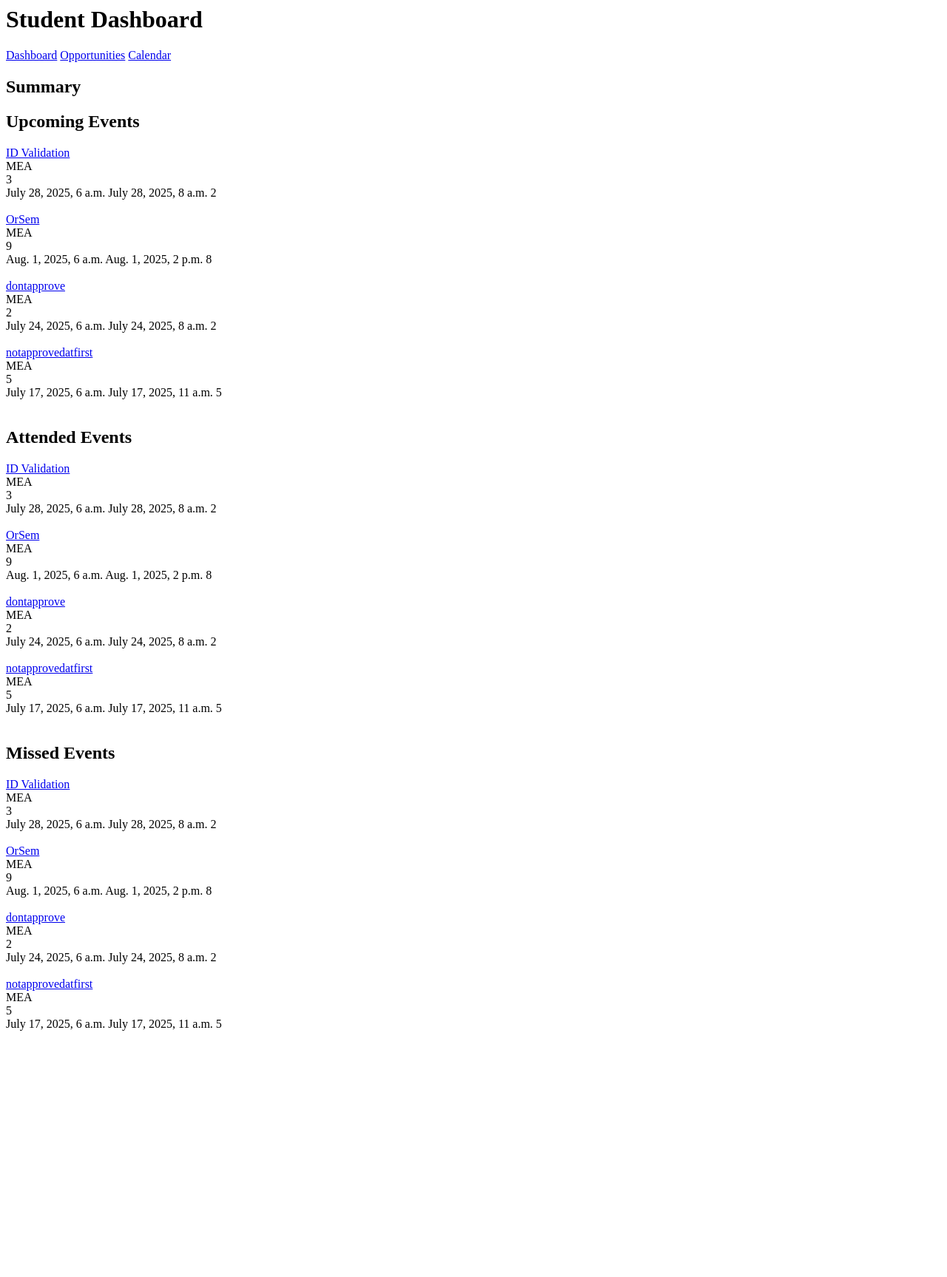
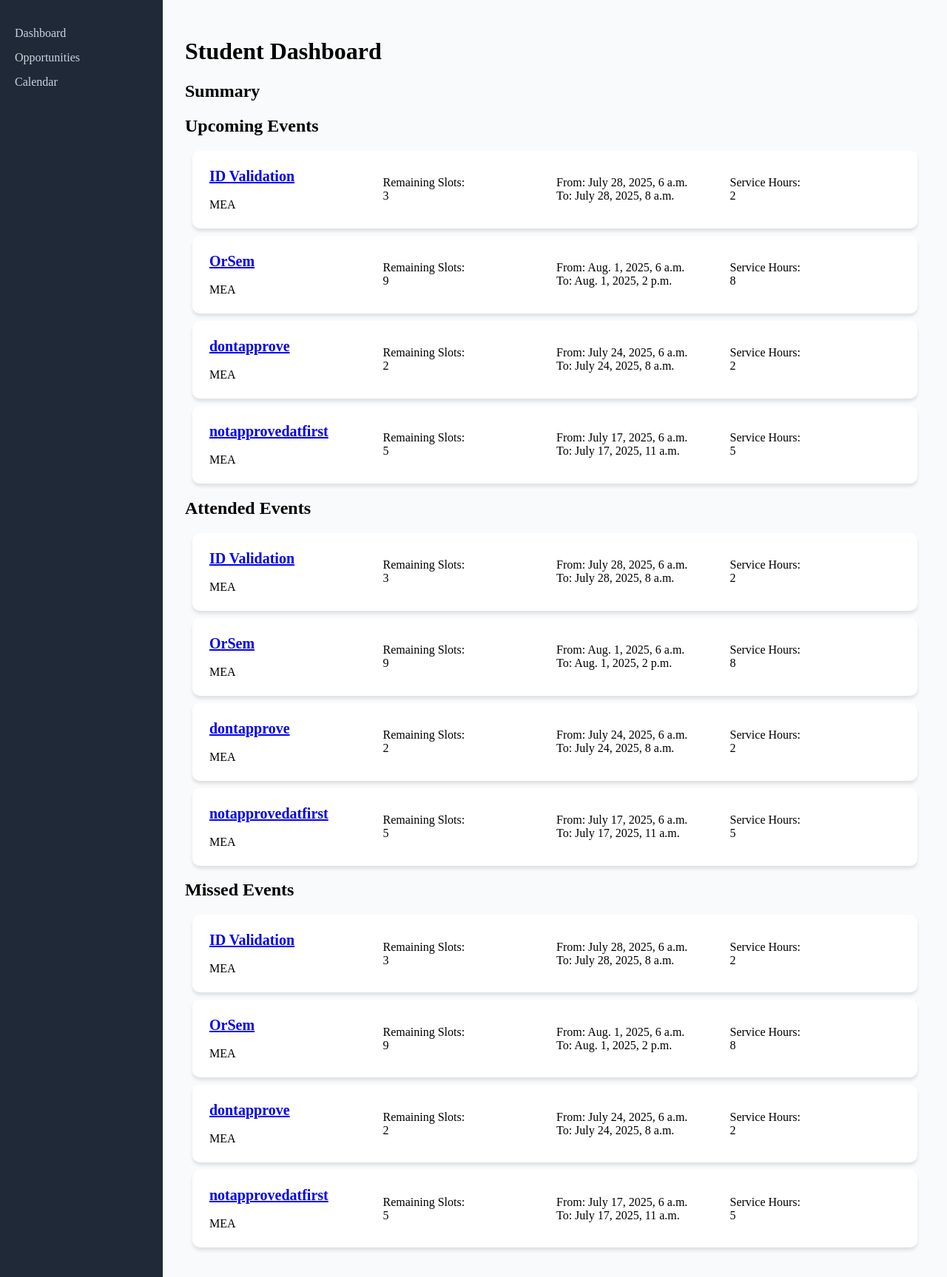
Before and after one commit to lmmtolin/004_itmgt25_project, a Django app: template servicehourstracker/core/templates/core/student_dashboard.html in a window 1280 px wide. Shown: the whole page at 74% size. Run offline with Django 5.2, Linux system fonts and the light colour scheme; the template is opened without the code that fills it: values that come from a table or form of the project are taken from there, others are empty; data comes from the database, SQL or seed files in the repository.

Commit message:
update student dashboard

```diff
--- a/servicehourstracker/core/templates/core/student_dashboard.html
+++ b/servicehourstracker/core/templates/core/student_dashboard.html
@@ -1,55 +1,205 @@
+<style>
+  body {
+  margin: 0;
+  font-family: Karla;
+  display: flex;
+}
+
+/* Sidebar styling */
+.sidebar {
+  width: 220px;
+  height: 100vh;
+  background-color: #1f2937;
+  color: #fff;
+  padding: 20px;
+  box-sizing: border-box;
+  position: fixed;
+}
+
+.sidebar h2 {
+  margin-top: 0;
+  font-size: 24px;
+  margin-bottom: 20px;
+}
+
+.sidebar ul {
+  list-style-type: none;
+  padding: 0;
+}
+
+.sidebar ul li {
+  margin: 15px 0;
+}
+
+.sidebar ul li a {
+  color: #cbd5e0;
+  text-decoration: none;
+  font-size: 16px;
+  display: block;
+  transition: 0.3s;
+}
+
+.sidebar ul li a:hover {
+  color: #fff;
+}
+
+/* Main content area */
+.main-content {
+  margin-left: 220px;
+  padding: 30px;
+  flex-grow: 1;
+  background-color: #f9fafb;
+  height: 100vh;
+  box-sizing: border-box;
+  overflow-y: scroll;
+}
+
+.hours-summary {
+  width:100%;
+}
+
+.hours-summary td{
+  text-align: center;
+  align-content: center ;
+}
+
+.hours-summary .cell{
+  background-color: white;
+  padding: 40px;
+  border-radius: 10px;
+  width: 300px;
+  box-shadow: 0 4px 4px rgba(0, 0, 0, 0.1);
+  text-align: center;
+  font-size: 40;
+  font-weight:bold;
+  margin: auto;
+}
+
+.event_cell {
+  background-color: white;
+  padding: 20px;
+  border-radius: 10px;
+  box-shadow: 0 4px 4px rgba(0, 0, 0, 0.1);
+  margin: 10px;
+}
+
+.event_cell #event-name{
+  font-weight: bold;
+  font-size: 20px;
+}
+
+.per_event{
+  width: 100%;
+}
+.per_event td{
+  width: 200px;
+}
+</style>
+
+<body>
+
+<div class="sidebar">
+  <ul>
+  <li><a href="/student_dashboard">Dashboard</a></li>
+  <li><a href="/student_opportunities">Opportunities</a></li>
+  <li><a href="/student_calendar">Calendar</a></li>
+  </ul>
+</div>
+
+
+<div class="main-content">
   <h1>Student Dashboard</h1>
-<a href="/student_dashboard">Dashboard</a>
-<a href="/student_opportunities">Opportunities</a>
-<a href="/student_calendar">Calendar</a>
   <h2>Summary</h2>
   {% if student %}
-<div>
-  <label>Required Hours</label>
-  {{ student.required_service_hours }}
-</div>
-<div><label>Penalty Hours</label>{{ student.penalty_service_hours }}</div>
-<div><label>Completed Hours</label>{{ student.completed_service_hours }}</div>
+  <table class="hours-summary">
+    <tr>
+      <th>Required Hours</th>
+      <th>Penalty Hours</th>
+      <th>Completed Hours</th>
+    </tr>
+    <tr>
+      <td><div class="cell">{{ student.required_service_hours }}</div></td>
+      <td><div class="cell">{{ student.penalty_service_hours }}</div></td>
+      <td><div class="cell">{{ student.completed_service_hours }}</div></td>
+    </tr>
+  </table>
   {% endif %}
 
   <h2>Upcoming Events</h2>
   {% if events %}
     {% for event in events %}
-        <a href="student_opportunities_details/{{ event.id }}"><div>{{ event.name }}</div></a>
-        <div>{{ event.organizer.name }}</div>
-        <div>{{ event.remaining_slots }}</div>
-        {{ event.start_datetime }}
-        {{ event.end_datetime }}
-        {{ event.service_hours }}
-        <br/>
-        <br/>
+
+          <div class="event_cell">
+          <table class="per_event">
+          <tr>
+          <td>
+          <a href="student_opportunities_details/{{ event.id }}"><div id="event-name">{{ event.name }}</div></a>
+          <br>
+          <div id="event-organizer">{{ event.organizer.name }}</div></td>
+          <td><div id="event-slots">Remaining Slots: <br>{{ event.remaining_slots }}</div></td>
+          <td><div id="event-time">
+            From: {{ event.start_datetime }}
+            <br>
+            To: {{ event.end_datetime }}
+
+          <td>Service Hours: <br>{{ event.service_hours }}</td>
+            </div>
+          </td>
+          </tr>
+          </table>
+          </div>
+
     {% endfor %}
   {% endif%}
 
   <h2>Attended Events</h2>
   {% if attended_events %}
     {% for event in attended_events %}
-        <a href="student_opportunities_details/{{ event.id }}"><div>{{ event.name }}</div></a>
-        <div>{{ event.organizer.name }}</div>
-        <div>{{ event.remaining_slots }}</div>
-        {{ event.start_datetime }}
-        {{ event.end_datetime }}
-        {{ event.service_hours }}
-        <br/>
-        <br/>
+          <div class="event_cell">
+          <table class="per_event">
+          <tr>
+          <td>
+          <a href="student_opportunities_details/{{ event.id }}"><div id="event-name">{{ event.name }}</div></a>
+          <br>
+          <div id="event-organizer">{{ event.organizer.name }}</div></td>
+          <td><div id="event-slots">Remaining Slots: <br>{{ event.remaining_slots }}</div></td>
+          <td><div id="event-time">
+            From: {{ event.start_datetime }}
+            <br>
+            To: {{ event.end_datetime }}
+
+          <td>Service Hours: <br>{{ event.service_hours }}</td>
+            </div>
+          </td>
+          </tr>
+          </table>
+          </div>
     {% endfor %}
   {% endif%}
 
   <h2>Missed Events</h2>
   {% if missed_events %}
     {% for event in missed_events %}
-        <a href="student_opportunities_details/{{ event.id }}"><div>{{ event.name }}</div></a>
-        <div>{{ event.organizer.name }}</div>
-        <div>{{ event.remaining_slots }}</div>
-        {{ event.start_datetime }}
-        {{ event.end_datetime }}
-        {{ event.service_hours }}
-        <br/>
-        <br/>
+          <div class="event_cell">
+          <table class="per_event">
+          <tr>
+          <td>
+          <a href="student_opportunities_details/{{ event.id }}"><div id="event-name">{{ event.name }}</div></a>
+          <br>
+          <div id="event-organizer">{{ event.organizer.name }}</div></td>
+          <td><div id="event-slots">Remaining Slots: <br>{{ event.remaining_slots }}</div></td>
+          <td><div id="event-time">
+            From: {{ event.start_datetime }}
+            <br>
+            To: {{ event.end_datetime }}
+
+          <td>Service Hours: <br>{{ event.service_hours }}</td>
+            </div>
+          </td>
+          </tr>
+          </table>
+          </div>
     {% endfor %}
   {% endif%}
+</div>
+</body>
```
Lines whose indentation alone changed are shown as unchanged.
